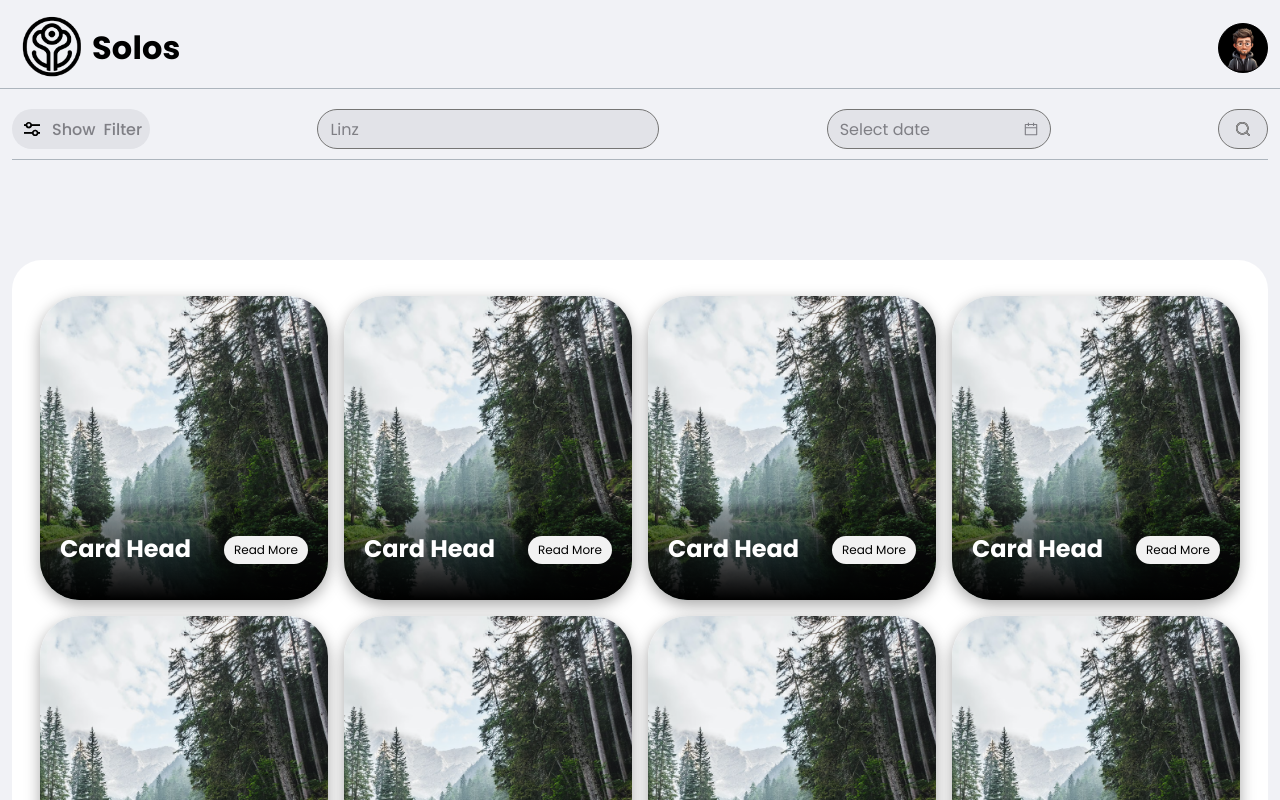
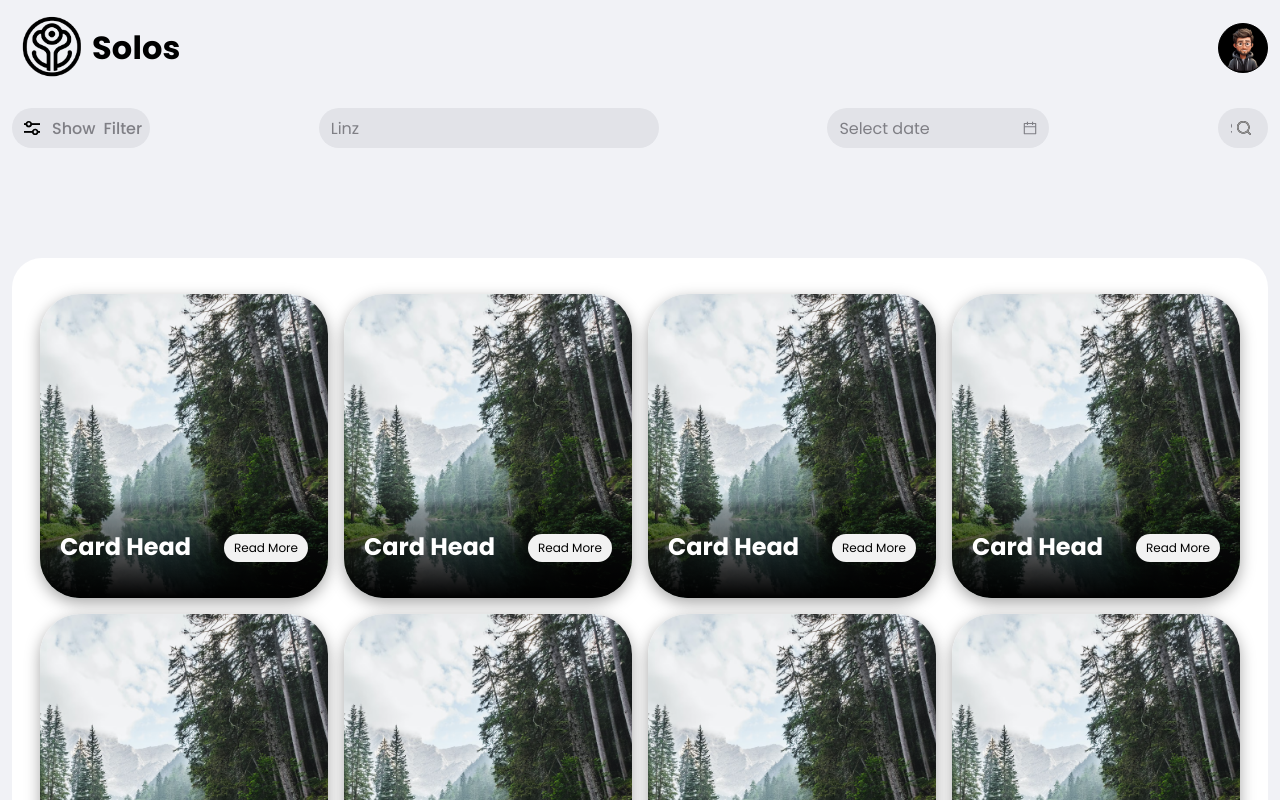
Before and after one commit to tehsin118/solo-activity, a React (Create React App) app: page / in a window 1280 px wide. Shown: the top 800 px of the page. Built offline with nearby package versions, Linux system fonts and the light colour scheme; some icons are missing.

Commit message:
spacing update

```diff
--- a/src/components/filter.js
+++ b/src/components/filter.js
@@ -66,7 +66,7 @@ const Filter = () => {
 
   return (
     <>
-      <div className="filter-header border-bottom border-dark-subtle hide-on-mobile">
+      <div className="filter-header     hide-on-mobile">
         <Popover content={content} title=" " trigger="click">
           <span className="d-flex input-box border-0  align-items-center gap-2 pointer fw-medium rounded-pill bg-grey px-2">
             <img src={filter} alt="" />
@@ -96,7 +96,7 @@ const Filter = () => {
         </span>
       </div>
 
-      <div className="hide-on-desktop pb-1 filter-header   border-bottom border-dark-subtle gap-0">
+      <div className="hide-on-desktop pb-1 filter-header gap-0">
         {/* search */}
         <span onClick={() => setSearchBox(!searchBox)}>
           <div
--- a/src/components/navbar.js
+++ b/src/components/navbar.js
@@ -5,7 +5,7 @@ import { Link } from "react-router-dom";
 const Navbar = () => {
   return (
     <div>
-      <nav className="nav border-bottom border-dark-subtle pt-2">
+      <nav className="nav   pt-2">
         <div className="container v-center justify-content-between">
           <Link to="/" className="v-center">
             <img src={logo} alt="" className="logo" />
--- a/src/page/acitivtyDetails.js
+++ b/src/page/acitivtyDetails.js
@@ -298,7 +298,7 @@ const AcitivtyDetails = () => {
           </div>
 
           {/* long-discription */}
-          <div className="long-discription py-5 mb-5 ">
+          <div className="long-discription  mb-5 ">
             <div className="container m-auto  ">
               <div className="row">
                 <div className="col-12 px-0">
--- a/src/style/components/_input.scss
+++ b/src/style/components/_input.scss
@@ -7,7 +7,7 @@
   }
 }
 .input-box {
-  border: 1px solid #757574;
+  // border: 1px solid #757574;
   padding: 8px 12px;
   border-radius: 8px;
   // background: white;
--- a/src/style/components/page/_activity-details.scss
+++ b/src/style/components/page/_activity-details.scss
@@ -226,7 +226,8 @@
 
 .goto-web-btn {
   position: fixed;
-  right: 30px;
+  right: 50%;
+  transform: translateX(50%);
   bottom: 30px;
   transition: all 0.3s linear;
   cursor: pointer;
```
